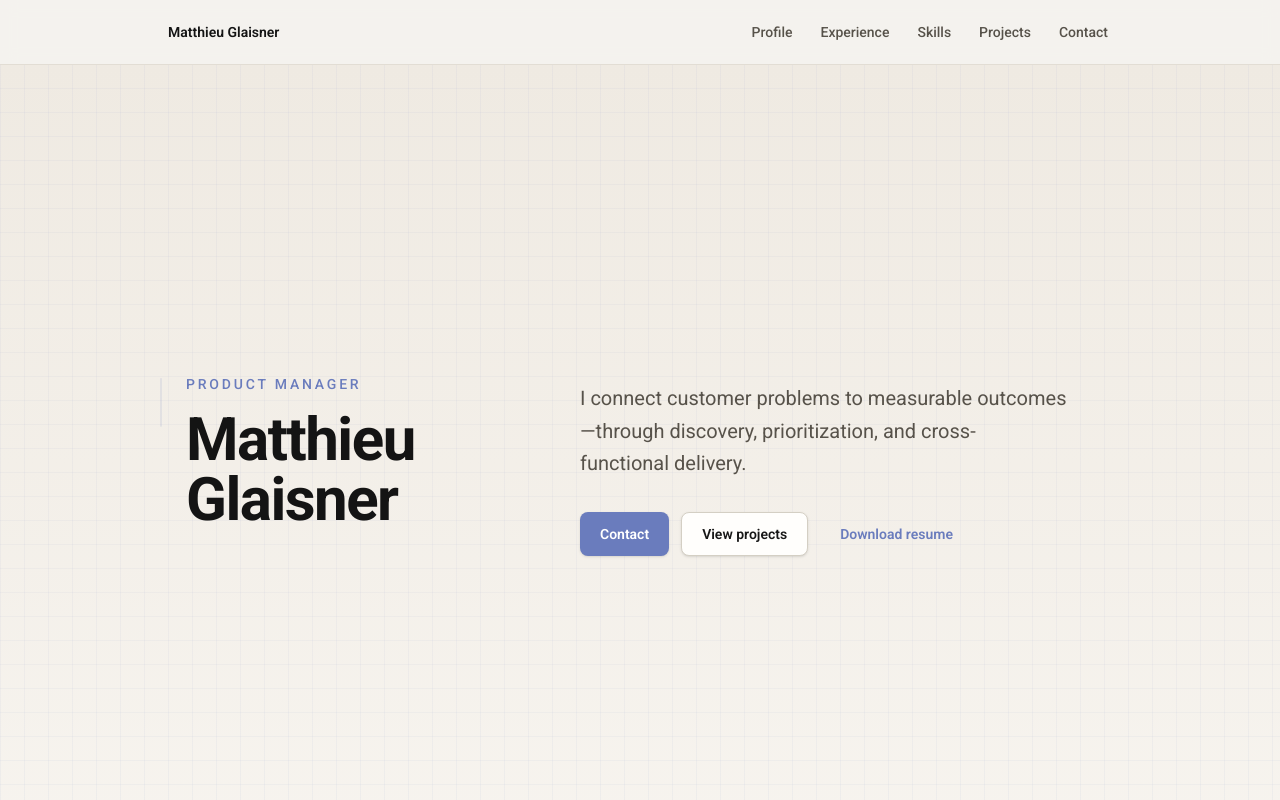
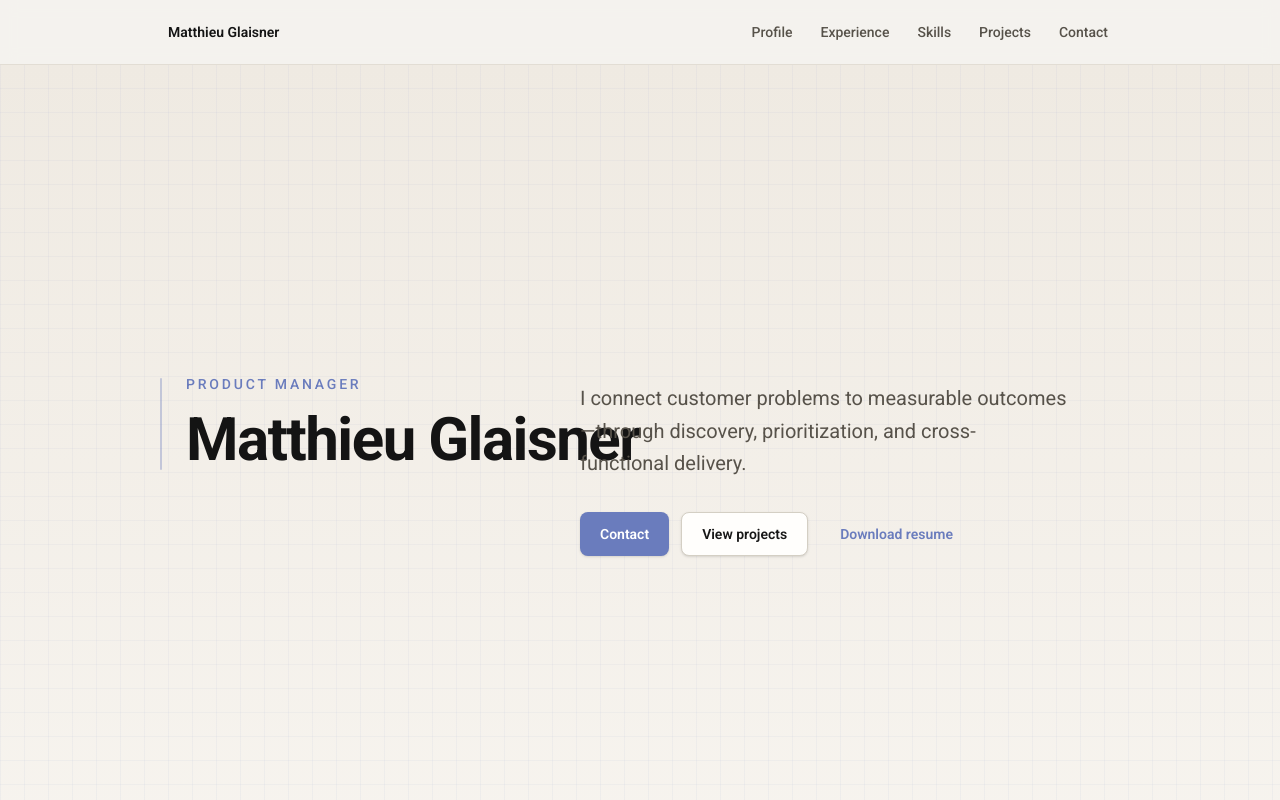
Before and after one commit to MattGlsn/resume, a React (Vite) app: page / in a window 1280 px wide. Shown: the top 800 px of the page. Built offline with nearby package versions, Linux system fonts and the light colour scheme; the HTML template or start-up script is replaced by a standard one.

Commit message:
design: footer as contact band, motion scroll-in, token-matched footer

```diff
--- a/src/App.tsx
+++ b/src/App.tsx
@@ -7,15 +7,19 @@ const skipLinkClasses =
 
 const sectionShell = "mx-auto max-w-5xl px-4 py-16 sm:px-6 sm:py-20 lg:px-8";
 
+const footerShell =
+  "mx-auto max-w-5xl px-4 py-12 sm:px-6 sm:py-14 lg:px-8 lg:py-16";
+
 const App = () => {
   return (
-    <div className="min-h-dvh bg-background font-sans text-foreground antialiased">
+    <div className="flex min-h-dvh flex-col bg-background font-sans text-foreground antialiased">
       <a className={skipLinkClasses} href="#main-content">
         Skip to main content
       </a>
       <Navbar />
+      <div className="flex flex-1 flex-col">
         <Hero />
-      <main id="main-content" tabIndex={-1}>
+        <main className="flex flex-1 flex-col" id="main-content" tabIndex={-1}>
           <section
             aria-labelledby="experience-heading"
             className="animate-section-in scroll-mt-20 border-b border-border bg-[color-mix(in_srgb,var(--color-secondary)_65%,transparent)]"
@@ -94,27 +98,26 @@ const App = () => {
               </div>
             </div>
           </section>
-        <section
+        </main>
+      </div>
+      <footer
         aria-labelledby="contact-heading"
-          className="animate-section-in scroll-mt-20"
+        className="animate-section-in mt-auto scroll-mt-20 bg-[color-mix(in_srgb,var(--color-foreground)_88%,var(--color-hero-from)))] text-background shadow-[inset_0_1px_0_rgb(255_252_248_/0.08)]"
         id="contact"
         style={{ animationDelay: "210ms" }}
       >
-          <div className={sectionShell}>
-            <div className="rounded-xl border border-border border-t-primary border-t-4 bg-secondary/90 p-8 shadow-[0_1px_0_rgb(0_0_0_/0.04)] sm:p-10">
+        <div className={footerShell}>
           <h2
-                className="text-2xl font-semibold tracking-tight text-foreground"
+            className="text-xl font-semibold tracking-tight sm:text-2xl"
             id="contact-heading"
           >
             Contact
           </h2>
-              <p className="mt-3 max-w-2xl text-muted-foreground">
+          <p className="mt-2 max-w-2xl text-pretty text-sm leading-relaxed text-background/80 sm:text-base">
             Contact details and form will appear here.
           </p>
         </div>
-          </div>
-        </section>
-      </main>
+      </footer>
     </div>
   );
 };
--- a/src/components/Experience.tsx
+++ b/src/components/Experience.tsx
@@ -1,3 +1,4 @@
+import { motion, useReducedMotion } from "motion/react";
 import { useState } from "react";
 import type { ExperienceRole } from "../content/experience";
 import { experienceRolesSorted } from "../content/experience";
@@ -15,6 +16,7 @@ function allExpandedIds(items: readonly ExperienceRole[]): Set<string> {
 const Experience = (props?: ExperienceProps) => {
   const items = props?.roles ?? experienceRolesSorted;
   const [expandedIds, setExpandedIds] = useState(() => allExpandedIds(items));
+  const reduceMotion = useReducedMotion() ?? false;
 
   const toggle = (id: string) => {
     setExpandedIds((prev) => {
@@ -27,6 +29,14 @@ const Experience = (props?: ExperienceProps) => {
 
   return (
     <>
+      <motion.div
+        initial={{ opacity: 0, y: 18 }}
+        transition={
+          reduceMotion ? { duration: 0 } : { duration: 0.48, ease: [0.22, 1, 0.36, 1] }
+        }
+        viewport={{ once: true, amount: 0.35 }}
+        whileInView={{ opacity: 1, y: 0 }}
+      >
         <h2
           className="text-2xl font-semibold tracking-tight text-foreground"
           id="experience-heading"
@@ -37,6 +47,7 @@ const Experience = (props?: ExperienceProps) => {
           From CAD and ergonomics engineering into product management—international clients, AI/ML initiatives,
           and cross-functional delivery.
         </p>
+      </motion.div>
 
       <ol className="mt-12 list-none space-y-5 p-0 sm:space-y-6">
         {items.map((role, index) => {
--- a/src/components/Hero.tsx
+++ b/src/components/Hero.tsx
@@ -1,4 +1,7 @@
+import { motion, useReducedMotion, type Variants } from "motion/react";
 import { heroProfile } from "../content/hero";
+
+const easeMicro = [0.25, 0.46, 0.45, 0.94] as const;
 
 const primaryButtonClasses =
   "inline-flex min-h-11 min-w-[44px] items-center justify-center rounded-lg bg-primary px-5 py-2.5 text-sm font-semibold text-primary-foreground shadow-sm transition-[color,background-color,transform,box-shadow] duration-200 ease-out hover:-translate-y-px hover:bg-primary-hover hover:shadow-md active:translate-y-0 active:scale-[0.985] focus-visible:outline-none focus-visible:ring-2 focus-visible:ring-ring focus-visible:ring-offset-2";
@@ -9,7 +12,53 @@ const secondaryButtonClasses =
 const tertiaryLinkClasses =
   "inline-flex min-h-11 min-w-[44px] items-center justify-center rounded-lg px-5 py-2.5 text-sm font-semibold text-accent-foreground underline-offset-4 transition-[color,text-decoration-color,transform] duration-200 ease-out hover:-translate-y-px hover:underline active:translate-y-0 active:scale-[0.985] focus-visible:outline-none focus-visible:ring-2 focus-visible:ring-ring focus-visible:ring-offset-2";
 
+function heroVariants(reduceMotion: boolean): {
+  column: Variants;
+  ctaList: Variants;
+  ctaItem: Variants;
+  grid: Variants;
+} {
+  const none = { duration: 0 };
+  return {
+    grid: {
+      hidden: {},
+      show: {
+        transition: reduceMotion
+          ? { staggerChildren: 0 }
+          : { staggerChildren: 0.1, delayChildren: 0.04 },
+      },
+    },
+    column: {
+      hidden: { opacity: 0, y: reduceMotion ? 0 : 14 },
+      show: {
+        opacity: 1,
+        y: 0,
+        transition: reduceMotion ? none : { duration: 0.48, ease: easeMicro },
+      },
+    },
+    ctaList: {
+      hidden: {},
+      show: {
+        transition: reduceMotion
+          ? { staggerChildren: 0 }
+          : { staggerChildren: 0.07, delayChildren: 0.1 },
+      },
+    },
+    ctaItem: {
+      hidden: { opacity: 0, y: reduceMotion ? 0 : 8 },
+      show: {
+        opacity: 1,
+        y: 0,
+        transition: reduceMotion ? none : { duration: 0.34, ease: easeMicro },
+      },
+    },
+  };
+}
+
 const Hero = () => {
+  const reduceMotion = useReducedMotion() ?? false;
+  const v = heroVariants(reduceMotion);
+
   return (
     <header
       aria-labelledby="hero-heading"
@@ -17,44 +66,62 @@ const Hero = () => {
       id="profile"
     >
       <div className="mx-auto flex min-h-[min(100dvh,56rem)] max-w-5xl flex-col justify-center gap-10 px-4 py-16 sm:px-6 sm:py-20 lg:px-8">
-        <div className="hero-stagger-root grid items-start gap-10 lg:grid-cols-12 lg:gap-x-12 lg:gap-y-10">
-          <div className="flex gap-6 lg:col-span-5">
-            <div
+        <motion.div
+          animate="show"
+          className="grid items-start gap-10 lg:grid-cols-12 lg:gap-x-12 lg:gap-y-10"
+          initial="hidden"
+          variants={v.grid}
+        >
+          <motion.div className="flex gap-6 lg:col-span-5" variants={v.column}>
+            <motion.div
               aria-hidden="true"
-              className="hero-accent-bar mt-1 hidden w-0.5 shrink-0 rounded-full bg-primary/35 sm:block sm:min-h-[4.5rem]"
+              className="mt-1 hidden w-0.5 shrink-0 rounded-full bg-primary/35 sm:block sm:min-h-[4.5rem]"
+              initial={
+                reduceMotion
+                  ? { scaleY: 1, opacity: 1 }
+                  : { scaleY: 0.32, opacity: 0.4, transformOrigin: "top center" }
+              }
+              animate={{ scaleY: 1, opacity: 1 }}
+              style={{ transformOrigin: "top center" }}
+              transition={
+                reduceMotion
+                  ? { duration: 0 }
+                  : { delay: 0.08, duration: 0.55, ease: [0.22, 1, 0.36, 1] as const }
+              }
             />
-            <div className="max-w-md space-y-4 lg:max-w-none">
+            <div className="min-w-0 w-full max-w-2xl space-y-4 lg:max-w-none">
               <p className="text-sm font-medium uppercase tracking-[0.2em] text-accent-foreground">
                 {heroProfile.professionalTitle}
               </p>
               <h1
-                className="text-balance text-4xl font-bold tracking-tight text-foreground sm:text-5xl md:text-6xl"
+                className="text-nowrap text-4xl font-bold tracking-tight text-foreground sm:text-5xl md:text-6xl"
                 id="hero-heading"
               >
                 {heroProfile.fullName}
               </h1>
             </div>
-          </div>
-          <div className="flex min-w-0 flex-col gap-8 lg:col-span-7 lg:pt-2">
+          </motion.div>
+          <motion.div className="flex min-w-0 flex-col gap-8 lg:col-span-7 lg:pt-2" variants={v.column}>
             <p className="max-w-2xl text-pretty text-lg leading-relaxed text-muted-foreground sm:text-xl lg:max-w-none">
               {heroProfile.summary}
             </p>
-            <nav
+            <motion.nav
               aria-label="Primary actions"
               className="flex flex-col gap-3 sm:flex-row sm:flex-wrap sm:items-center"
+              variants={v.ctaList}
             >
-              <a className={primaryButtonClasses} href="#contact">
+              <motion.a className={primaryButtonClasses} href="#contact" variants={v.ctaItem}>
                 Contact
-              </a>
-              <a className={secondaryButtonClasses} href="#projects">
+              </motion.a>
+              <motion.a className={secondaryButtonClasses} href="#projects" variants={v.ctaItem}>
                 View projects
-              </a>
-              <a className={tertiaryLinkClasses} href="/resume.pdf" download>
+              </motion.a>
+              <motion.a className={tertiaryLinkClasses} href="/resume.pdf" download variants={v.ctaItem}>
                 Download resume
-              </a>
-            </nav>
-          </div>
-        </div>
+              </motion.a>
+            </motion.nav>
+          </motion.div>
+        </motion.div>
       </div>
     </header>
   );
--- a/src/components/Navbar.tsx
+++ b/src/components/Navbar.tsx
@@ -1,3 +1,4 @@
+import { motion, useReducedMotion } from "motion/react";
 import { useEffect, useRef, useState } from "react";
 import { navItems, siteName, type NavItem } from "../content/navigation";
 
@@ -90,6 +91,7 @@ const Navbar = () => {
   const [open, setOpen] = useState(false);
   const toggleRef = useRef<HTMLButtonElement | null>(null);
   const activeId = useActiveSection(navItems);
+  const reduceMotion = useReducedMotion() ?? false;
 
   useEffect(() => {
     if (!open) return;
@@ -106,9 +108,14 @@ const Navbar = () => {
   const closeMenu = () => setOpen(false);
 
   return (
-    <nav
+    <motion.nav
+      animate={{ opacity: 1, y: 0 }}
       aria-label="Primary"
       className="sticky top-0 z-40 border-b border-border bg-background/85 backdrop-blur"
+      initial={reduceMotion ? false : { opacity: 0, y: -8 }}
+      transition={
+        reduceMotion ? { duration: 0 } : { duration: 0.38, ease: [0.22, 1, 0.36, 1] }
+      }
     >
       <div className="mx-auto flex h-16 max-w-5xl items-center justify-between px-4 sm:px-6 lg:px-8">
         <a className={brandClasses} href="#profile" onClick={closeMenu}>
@@ -174,7 +181,7 @@ const Navbar = () => {
           ))}
         </ul>
       </div>
-    </nav>
+    </motion.nav>
   );
 };
 
--- a/src/index.css
+++ b/src/index.css
@@ -72,50 +72,6 @@
   .animate-section-in {
     animation: section-in 0.55s ease-out both;
   }
-
-  /** Hero: staggered column entrance */
-  .hero-stagger-root > * {
-    opacity: 0;
-    animation: micro-fade-in-up 0.52s cubic-bezier(0.25, 0.46, 0.45, 0.94) forwards;
-  }
-
-  .hero-stagger-root > *:nth-child(1) {
-    animation-delay: 40ms;
-  }
-
-  .hero-stagger-root > *:nth-child(2) {
-    animation-delay: 125ms;
-  }
-
-  /** Hero: vertical accent draws in */
-  .hero-accent-bar {
-    transform-origin: top center;
-    animation: hero-accent-grow 0.65s cubic-bezier(0.22, 1, 0.36, 1) 80ms both;
-  }
-}
-
-@keyframes micro-fade-in-up {
-  from {
-    opacity: 0;
-    transform: translateY(10px);
-  }
-
-  to {
-    opacity: 1;
-    transform: translateY(0);
-  }
-}
-
-@keyframes hero-accent-grow {
-  from {
-    opacity: 0.35;
-    transform: scaleY(0.32);
-  }
-
-  to {
-    opacity: 1;
-    transform: scaleY(1);
-  }
 }
 
 @keyframes section-in {
```
Also changed, not shown: src/components/ExperienceCard.tsx (+22 -13 lines). Lines whose indentation alone changed are shown as unchanged.
